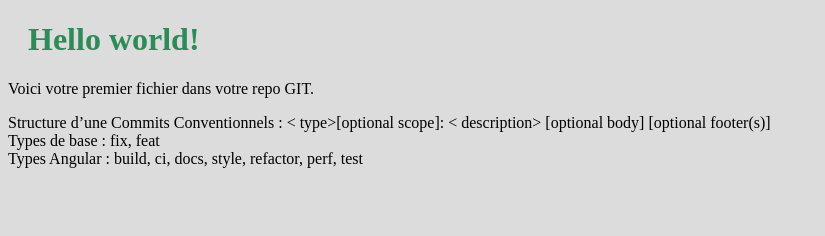
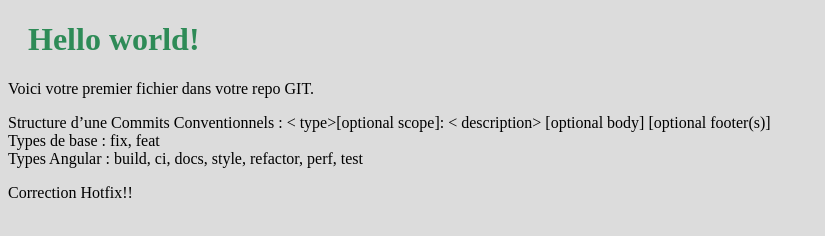
Before and after one commit to FLXwkg/hello-world, a plain HTML site: page index.html in a window 1280 px wide. Shown: the whole page, without its empty margins (0-825 px from the left). Drawn offline with Linux system fonts and the light colour scheme.

Commit message:
Fix(index.html) : fix bug

```diff
--- a/index.html
+++ b/index.html
@@ -13,5 +13,6 @@
         Types de base : fix, feat <br>
         Types Angular : build, ci, docs, style, refactor, perf, test
     </p>
+    <p>Correction Hotfix!!</p>
   </body>
 </html>
```
